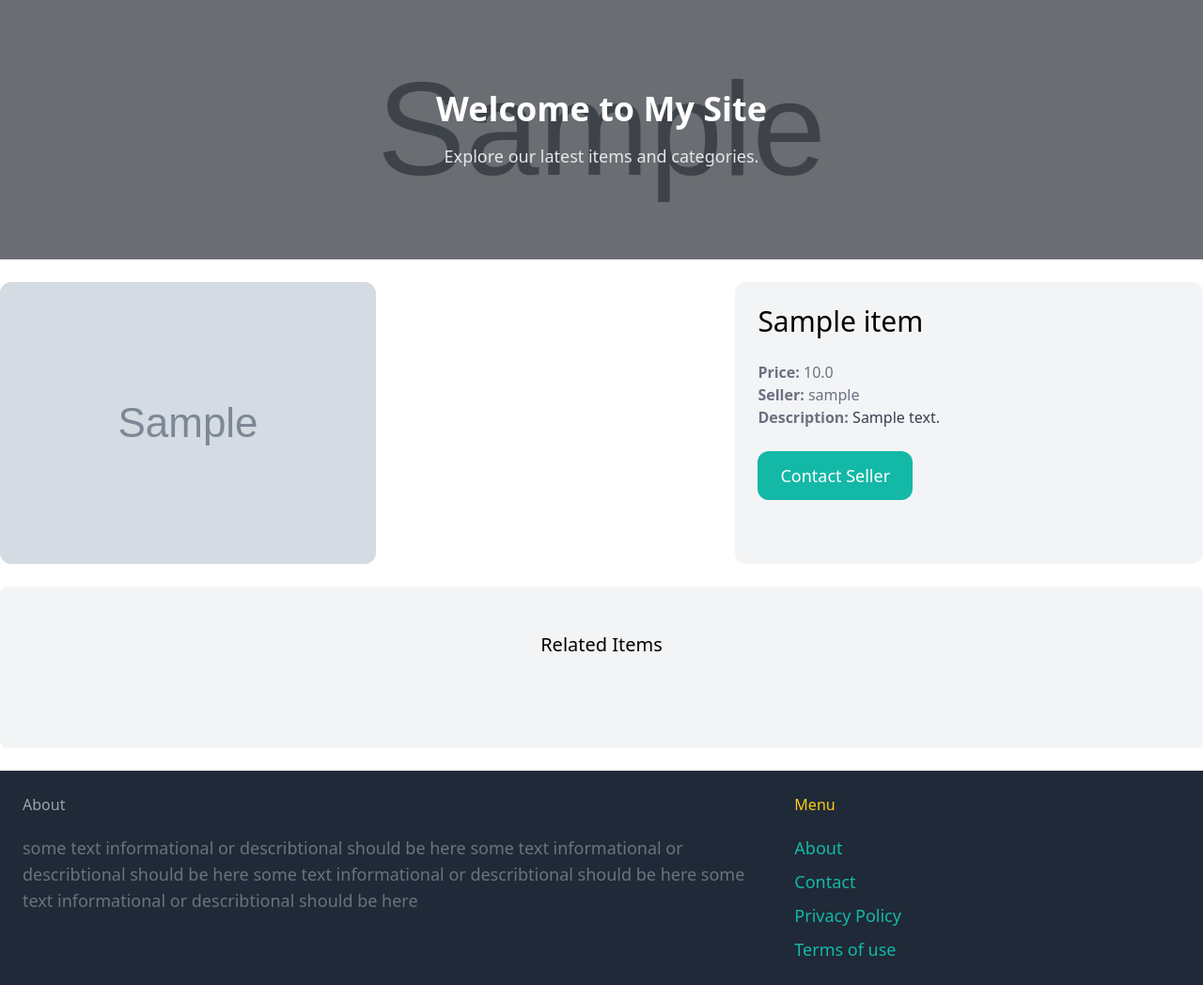
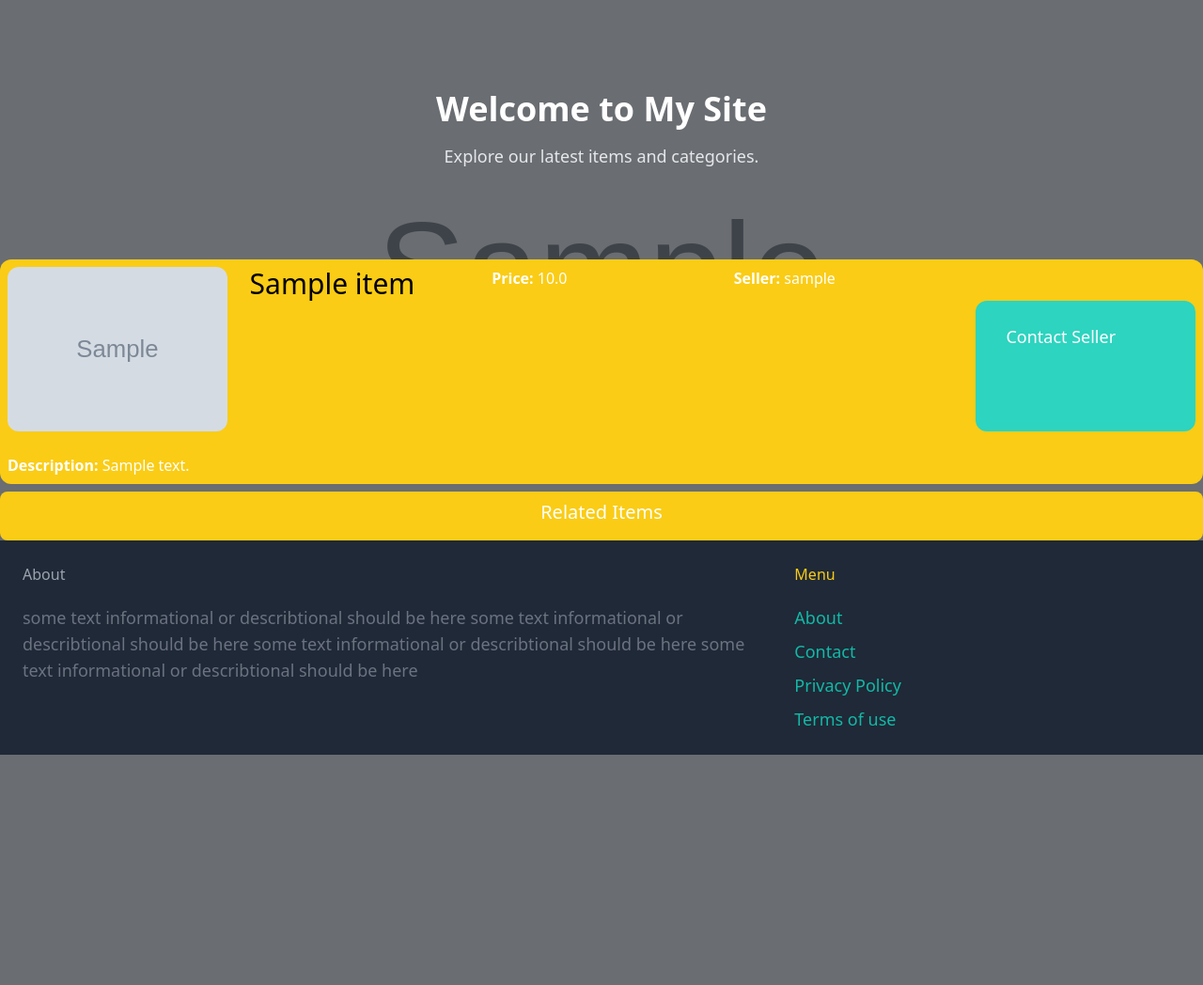
Before and after one commit to RommieRene/E-Comers, a Django app: page /items/1/ in a window 1280 px wide. Shown: the part 76-1124 px from the top of the page at 94% size. After the commit the page ends 879 px from the top, so only its background shows below. Run offline with Django 5.2, Linux system fonts and the light colour scheme; tables that the repository leaves empty hold one stand-in row (values such as "Sample post"); grey boxes marked "Sample" are stand-in pictures; some libraries are stand-ins or nearby versions.

Commit message:
working on design

```diff
--- a/core/templates/core/base.html
+++ b/core/templates/core/base.html
@@ -41,15 +41,12 @@
                         <h1 class="text-4xl font-semibold">Welcome to My Site</h1>
                         <p class="mt-4 text-lg text-gray-200">Explore our latest items and categories.</p>
                     </div>
+                    {% block content %}
+                    {% endblock %}
                 </div>
             </div>
         </div>
         {% endif %}
-
-        <div class="'px-6 py-6">
-            {% block content %}
-            {% endblock %}
-        </div>
 
         <footer class="py-6 px-6 flex justify-between bg-gray-800">
             <div class="w-2/3 pr-10">
--- a/core/templates/core/index.html
+++ b/core/templates/core/index.html
@@ -8,7 +8,7 @@
     <div class="mt-6 px-6 py-12 bg-yellow-400 rounded-lg">
             <h2 class="mb-12 text-xl text-white text-center">Newest Items</h2>
 
-          <div class="grid grid-cols-3 gap-3">
+          <div class="grid grid-cols-6 gap-6">
             {% for item in items %}
                 <div>
                     <a href="{% url 'item:detail' item.id %}">
@@ -29,7 +29,6 @@
                 </div>
             {% endfor %}
         </div>
-    </div>
         <div class="mt-6 px-6 py-12 bg-yellow-400 rounded-lg">
             <h2 class="mb-12 text-xl text-white text-center">Categories</h2>
 
@@ -46,4 +45,5 @@
                 {% endfor %}
             </div>
         </div>
+    </div>
         {% endblock %}
--- a/dashboard/templates/dashboard/index.html
+++ b/dashboard/templates/dashboard/index.html
@@ -3,16 +3,16 @@
 {% block title %}Dashboard{% endblock %}
 
 {% block content %}
-    <div class="mt-6 px-6 py-12 bg-gray-100 rounded-lg">
+    <div class="mt-6 px-6 py-12 bg-yellow-400 rounded-lg">
             <h2 class="mb-12 text-xl text-center">My (USER) Items</h2>
 
-            <div class="grid grid-cols-3 gap-3">
+            <div class="grid grid-cols-5 gap-5">
 
                 {% for item in items %}
                     <div>
                         <a href="{% url 'item:detail' item.id %}">
                             <div>
-                                <img src="{{ item.image.url }}" class="rounded-t-xl">
+                                <img src="{{ item.image.url }}" class="w-full h-64 object-cover rounded-t-xl">
                             </div>
 
                             <div class="p-6 bg-white rounded-b-xl">
--- a/item/templates/item/detail.html
+++ b/item/templates/item/detail.html
@@ -3,37 +3,31 @@
 {% block title %} {{ item.name }} {% endblock %}
 
 {% block content %}
-<div class="grid grid-cols-5 gap-6">
-    <div class="col-span-3">
-        <img src="{{ item.image.url }}" class="rounded-xl">
-    </div>
-
-    <div class="col-span-2 p-6 bg-gray-100 rounded-xl">
+<div class="grid grid-cols-5 gap-6 col-span-6 p-2 bg-yellow-400 rounded-xl">
+        <img src="{{ item.image.url }}" class="w-35 h-auto rounded-xl">
         <h1 class="mb-6 text-3xl">{{ item.name }}</h1>
-        <p class="text-gray-500"><strong>Price: </strong>{{ item.price }}</p>
-        <p class="text-gray-500"><strong>Seller: </strong>{{ item.created_by.username }}</p>
+        <p class="text-white"><strong>Price: </strong>{{ item.price }}</p>
+        <p class="text-white"><strong>Seller: </strong>{{ item.created_by.username }}</p>
         {% if item.descroption %}
-            <p class="text-gray-700">
-                <strong class="text-gray-500">Description:</strong>
-                {{ item.descroption }}
-            </p>
-        {% endif %}
-
         {% if request.user == item.created_by %}
-            <div class="mt-6 p-6 bg-white rounded-xl">
+            <div class="mt-6 p-6 bg-yellow- rounded-xl">
                 <p>This is your item! </p>
                 <a href="{% url 'item:edit' item.id %}" class="inline-block mt-6 px-6 py-3 text-lg front-semibold bg-green-500 text-white rounded-xl">Edit</a>
                 <a href="{% url 'item:delete' item.id %}" class="inline-block mt-6 px-6 py-3 text-lg front-semibold bg-red-500 text-white rounded-xl">Delete</a>
             </div>
         {% else %}
-            <a href="{% url 'conversation:new' item.id %}" class="inline-block mt-6 px-6 py-3 text-lg front-semibold bg-teal-500 text-white rounded-xl hover:bg-teal-700">Contact Seller</a>
+            <a href="{% url 'conversation:new' item.id %}" class="inline-block mt-9 px-8 py-6 text-lg front-semibold bg-teal-400 text-white rounded-xl hover:bg-teal-700">Contact Seller</a>
         {% endif %}
-    </div>
+        <p class="text-white">
+            <strong class="text-white">Description:</strong>
+            {{ item.descroption }}
+        </p>
+        {% endif %}
 </div>
- <div class="mt-6 px-6 py-12 bg-gray-100 rounded-lg">
-            <h2 class="mb-12 text-xl text-center">Related Items</h2>
+ <div class="mt-2 px-2 py-2 bg-yellow-400 rounded-lg">
+            <h2 class="mb-2 text-xl text-white text-center">Related Items</h2>
 
-            <div class="grid grid-cols-3 gap-3">
+            <div class="grid grid-cols-7 gap-7">
 
                 {% for item in related_items %}
                     <div>
--- a/item/templates/item/form.html
+++ b/item/templates/item/form.html
@@ -3,6 +3,7 @@
 {% block title %}{{ title }}{% endblock %}
 
 {% block content %}
+<div class="bg-yellow-400 p-8 rounded-xl shadow-md">
     <h1 class="mb-6 text-3xl">{{ title }}</h1>
 
     <form method="post" action="." enctype="multipart/form-data">
@@ -13,7 +14,7 @@
         </div>
 
         {% if form.errors or form.non_field_errors %}
-        <div class="mb-3 p-6 bg-red-100 rounded-xl ">
+            <div class="mb-3 p-6 bg-red-400 rounded-xl ">
                 {% for field in form %}
                     {{ field.errors }}
                 {% endfor %}
@@ -22,6 +23,7 @@
             </div>
         {% endif %}
 
-    <button class="mt-6 py-2 px-6 text-lg bg-red-500 hover:bg-teal-700 rounded-xl text-white">Submit</button>
+        <button class="mt-6 py-2 px-6 text-lg bg-green-500 hover:bg-teal-700 rounded-xl text-white">Submit</button>
     </form>
+</div>
 {% endblock %}
--- a/item/views.py
+++ b/item/views.py
@@ -19,46 +19,64 @@
 
 def browse(request):
     query = request.GET.get('query', '')
-    category_id = request.GET.get('category', 0)
+    category_id = int(request.GET.get('category', 0))
     categories = Category.objects.all()
-    browse=Item.objects.filter(is_sold=False)
+    items = Item.objects.filter(is_sold=False)
 
     if category_id:
-        browse = browse.filter(category_id=category_id)
-        print("if_1 :",browse)
+        items = items.filter(category_id=category_id)
 
     if query:
-        browse = browse.filter(Q(name__icontains=query) | Q(descroption__icontains=query))
-        print("if_2",browse)
-    # return json.dumps({'items': browse,
-    #     'query': query,
-    #     'categories': categories,
-    #     'category_id': int(category_id)
-    # })
-    items_data = [{
-        'id': item.id,
-        'name': item.name,
-        'description': item.descroption,
-        'price': item.price,
-        'image': item.image.url if item.image else None,
-        'category': item.category.name,
-        'is_sold': item.is_sold,
-        'created_by': item.created_by.username,
-        'created_at': item.created_at.isoformat()
-    } for item in browse]
+        items = items.filter(Q(name__icontains=query) | Q(description__icontains=query))  # Fixed typo
 
-    # Serialize categories
-    categories_data = [{
-        'id': cat.id,
-        'name': cat.name
-    } for cat in categories]
+    return render(request, 'item/browse.html', {
+        'items': items,
+        'query': query,
+        'categories': categories,
+        'category_id': category_id
+    })
+# def browse(request):
+#     query = request.GET.get('query', '')
+#     category_id = request.GET.get('category', 0)
+#     categories = Category.objects.all()
+#     browse=Item.objects.filter(is_sold=False)
 
-    return JsonResponse({
-        'items': items_data,
-        'query': query,
-        'categories': categories_data,
-        'category_id': int(category_id)
-    })
+#     if category_id:
+#         browse = browse.filter(category_id=category_id)
+#         print("if_1 :",browse)
+
+#     if query:
+#         browse = browse.filter(Q(name__icontains=query) | Q(descroption__icontains=query))
+#         print("if_2",browse)
+#     items_data = [{
+#         'id': item.id,
+#         'name': item.name,
+#         'description': item.descroption,
+#         'price': item.price,
+#         'image': item.image.url if item.image else None,
+#         'category': item.category.name,
+#         'is_sold': item.is_sold,
+#         'created_by': item.created_by.username,
+#         'created_at': item.created_at.isoformat()
+#     } for item in browse]
+
+#     # Serialize categories
+#     categories_data = [{
+#         'id': cat.id,
+#         'name': cat.name
+#     } for cat in categories]
+
+#     return render(request, 'item/browse.html', {
+#         'items': items,
+#         'query': query,
+#         'categories': categories,
+#         'category_id': category_id
+#     })
+# json.dumps({'items': browse,
+#         'query': query,
+#         'categories': categories,
+#         'category_id': int(category_id)
+#     })
 
 def detail(request, pk):
 
```
Also changed, not shown: item/templates/item/browse.html (+8 -8 lines), media/item_images/download_1_8W0GoLe.jpeg (added), media/item_images/download_ZSHpuMe.jpeg (added). Lines whose indentation alone changed are shown as unchanged.
